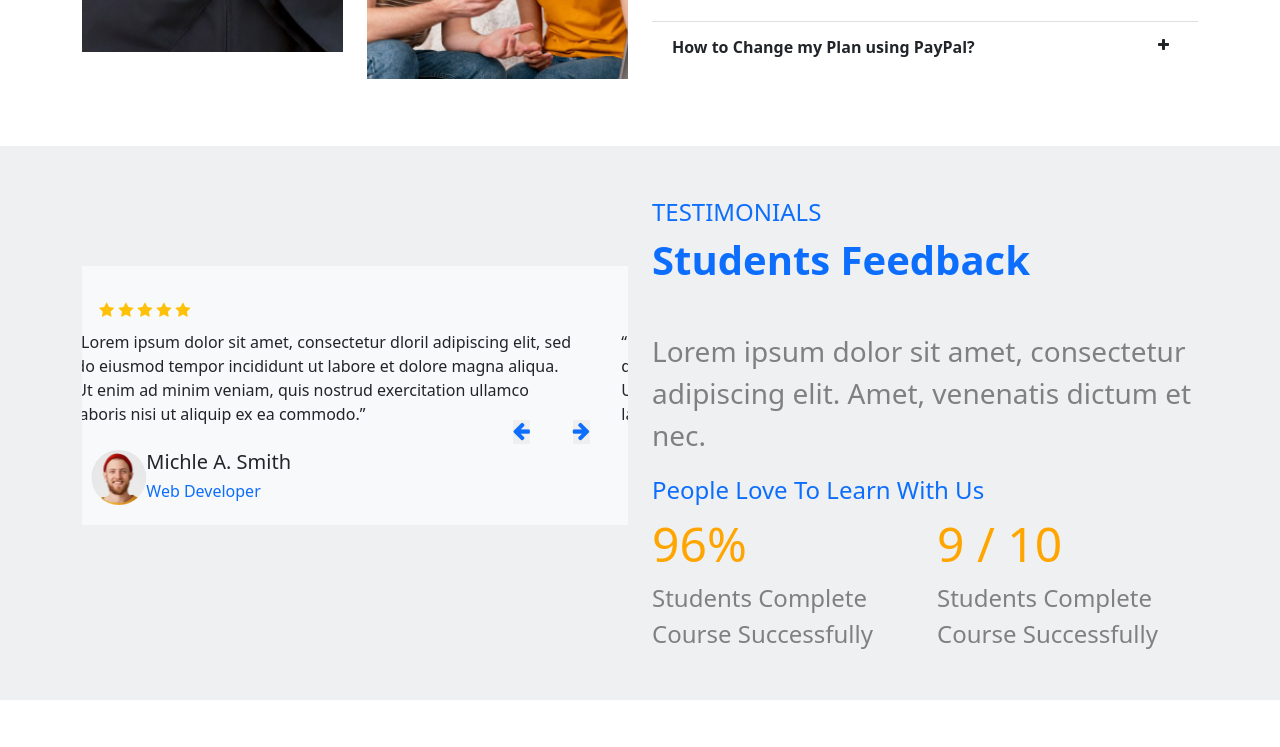
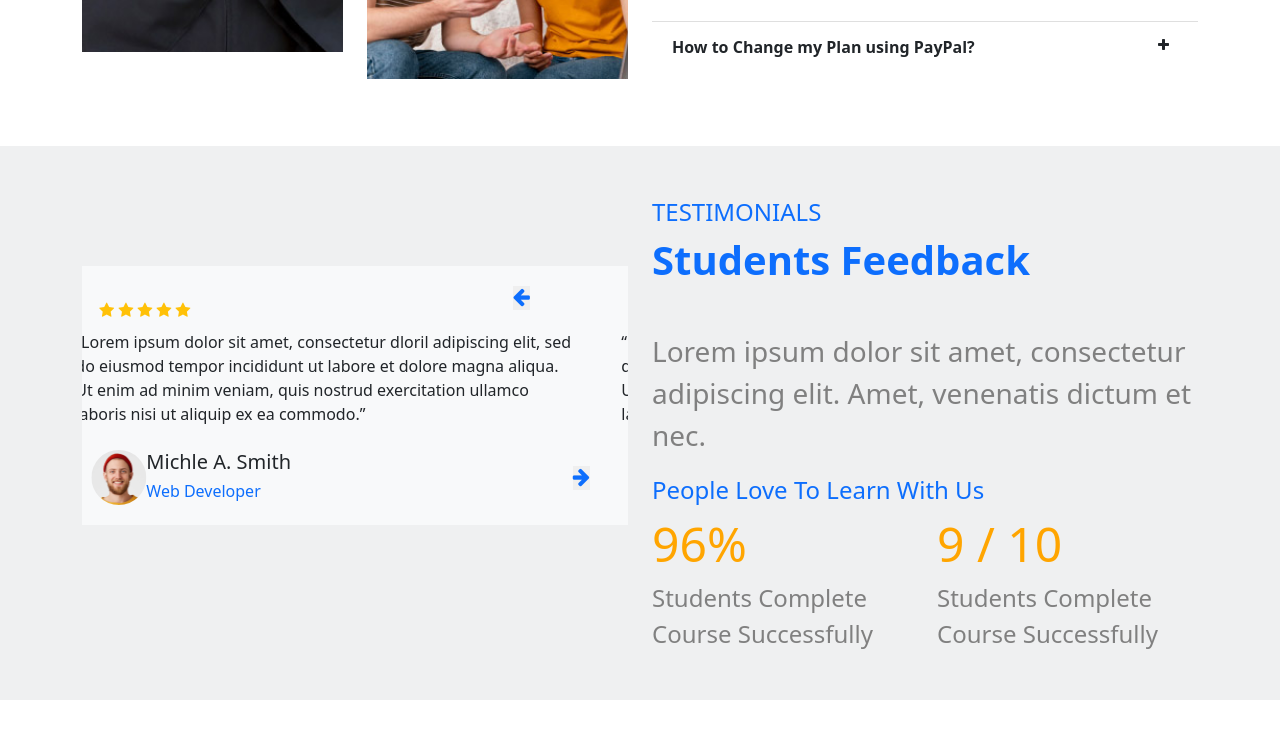
Before and after one commit to anishkumar2023/website-3, a plain HTML site: page index.html in a window 1280 px wide. Shown: the part 4727-5474 px from the top of the page. Drawn offline with nearby package versions, Linux system fonts and the light colour scheme.

Commit message:
Update style.css

```diff
--- a/style.css
+++ b/style.css
@@ -233,12 +233,12 @@ header .dropdown-menu{
 	.carousel-control-prev-1{
 		position:absolute;
 	    right:38px;
-	   top:154px;
+	   top:200px;
 	}
 	.carousel-control-next-1{
 	   position:absolute;
 	   right:98px;
-	   top:154px;
+	   top:20px;
 	}
 	input:focus{
 		outline:none;
```
